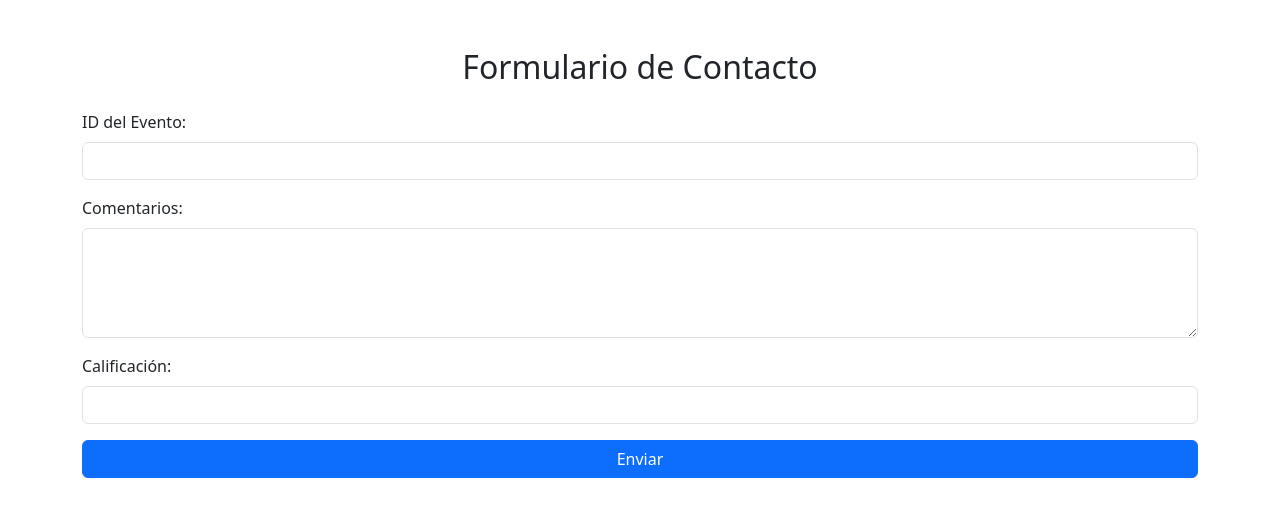
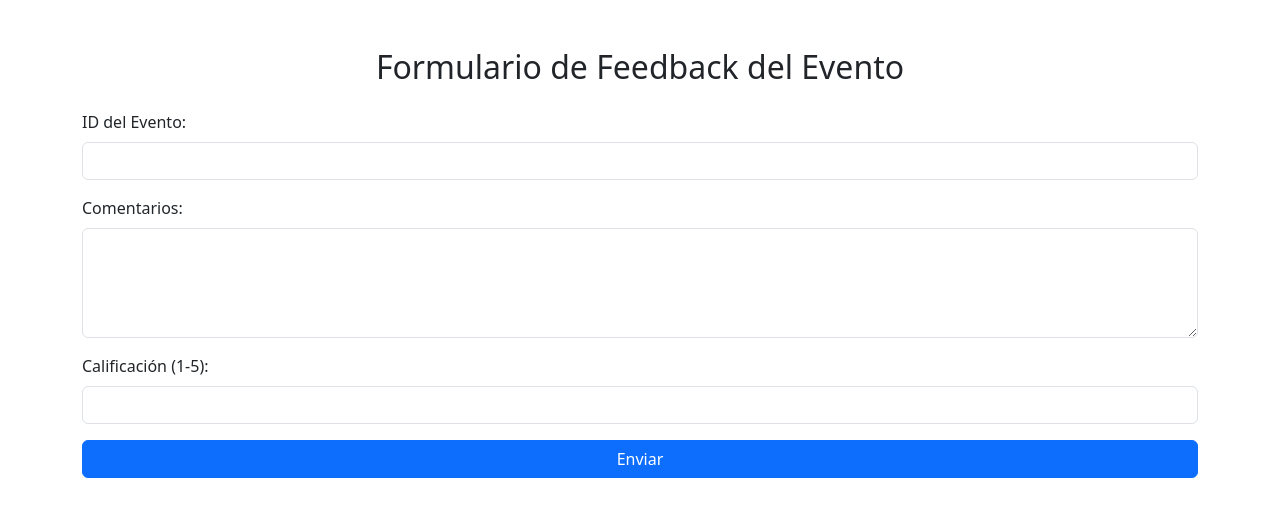
Before and after one commit to XTHUNDERX1/SOA, a PHP site: page /Formulario.html in a window 1280 px wide. Shown: the top 517 px of the page. Run offline with PHP 8.4, Linux system fonts and the light colour scheme.

Commit message:
agregando_parametros

```diff
--- a/Formulario.html
+++ b/Formulario.html
@@ -3,14 +3,14 @@
 <head>
     <meta charset="UTF-8">
     <meta name="viewport" content="width=device-width, initial-scale=1.0">
-    <title>Formulario de Contacto</title>
+    <title>Formulario de Feedback</title>
     <!-- Incluir Bootstrap desde CDN -->
     <link href="https://cdn.jsdelivr.net/npm/bootstrap@5.3.0-alpha1/dist/css/bootstrap.min.css" rel="stylesheet" integrity="sha384-KyZXEJfQ3l8XBfmV0+Xz5X2t8+lfuDq0Jg8r1yWkF4mN5o1w99UEN7p5L6nYkKhm" crossorigin="anonymous">
 </head>
 <body>
     <div class="container mt-5">
-        <h2 class="text-center mb-4">Formulario de Contacto</h2>
-        <!-- Formulario de contacto -->
+        <h2 class="text-center mb-4">Formulario de Feedback del Evento</h2>
+        <!-- Formulario de feedback -->
         <form action="envio.php" method="POST">
             <div class="mb-3">
                 <label for="evento_id" class="form-label">ID del Evento:</label>
@@ -23,7 +23,7 @@
             </div>
 
             <div class="mb-3">
-                <label for="calificacion" class="form-label">Calificación:</label>
+                <label for="calificacion" class="form-label">Calificación (1-5):</label>
                 <input type="number" class="form-control" id="calificacion" name="calificacion" min="1" max="5" required>
             </div>
 
--- a/envio.php
+++ b/envio.php
@@ -17,6 +17,12 @@ try {
 $evento_id = $_POST['evento_id'];
 $comentarios = $_POST['comentarios'];
 $calificacion = $_POST['calificacion'];
+
+// Validar que la calificación esté en el rango de 1 a 5
+if ($calificacion < 1 || $calificacion > 5) {
+    echo "La calificación debe estar entre 1 y 5.";
+    exit;
+}
 
 try {
     // Preparar la consulta SQL
```
